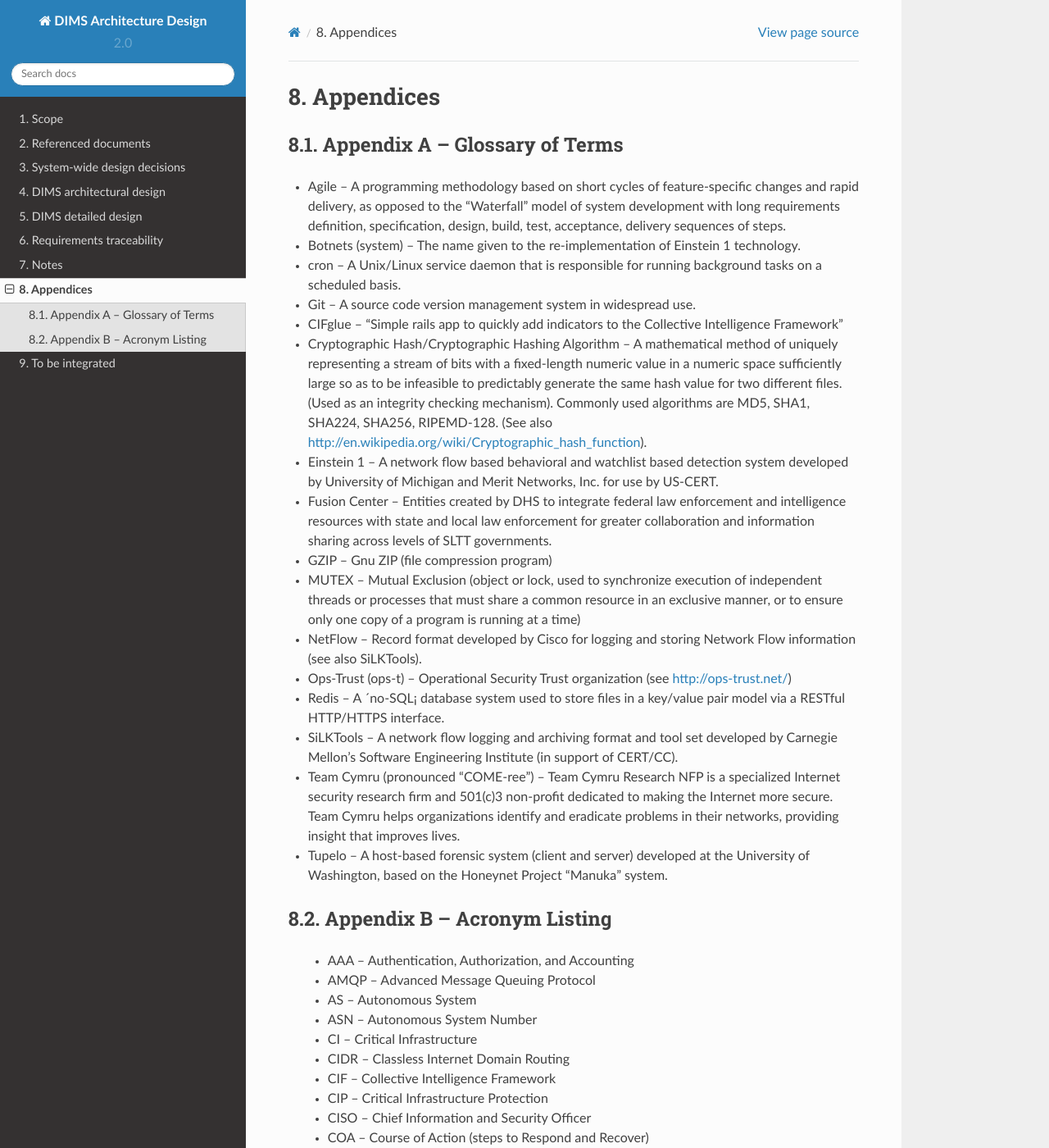
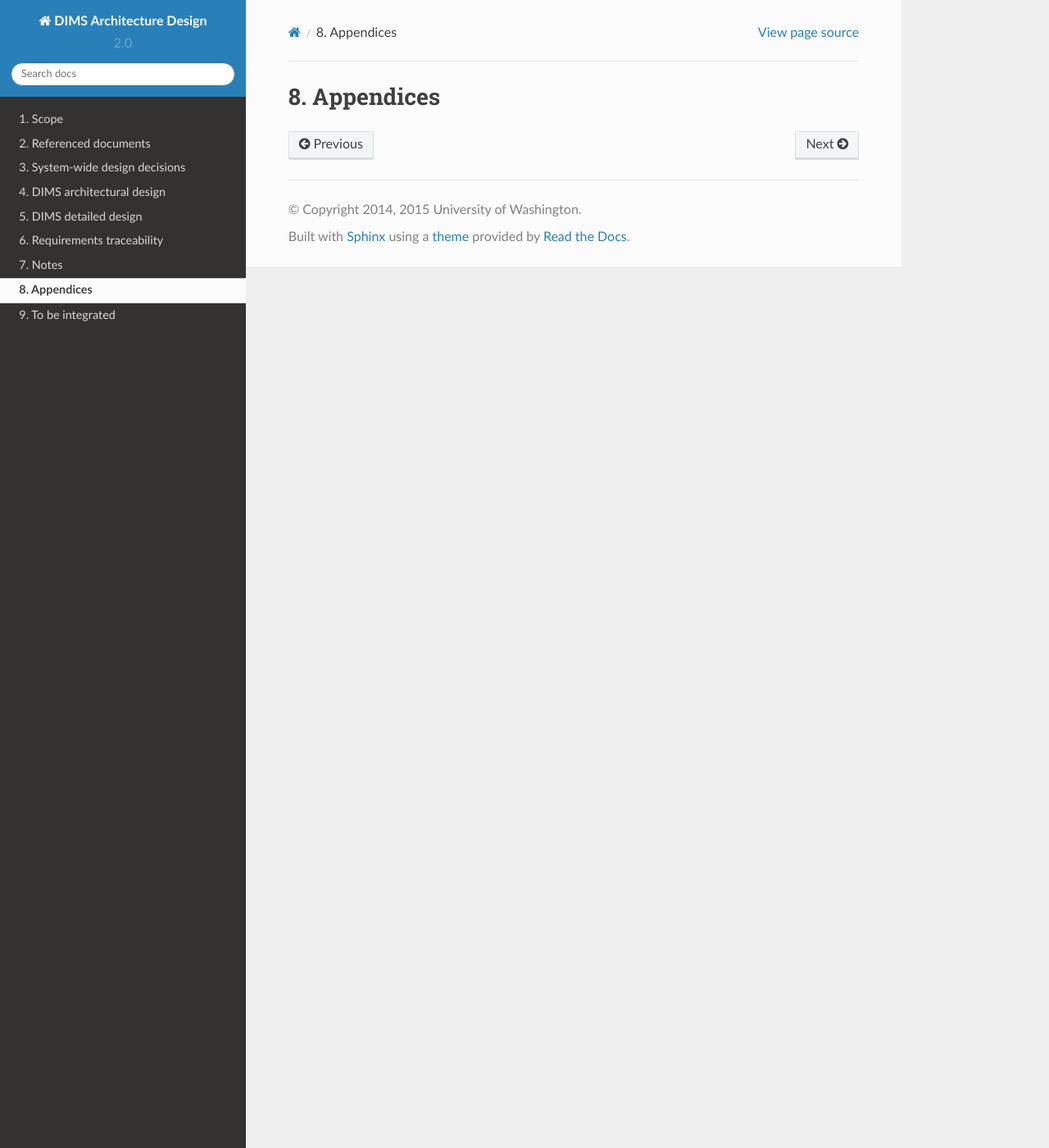
Before and after one commit to uw-dims/dims-ad, a Sphinx documentation site: the page built from source/appendices.rst, in a window 1280 px wide and 1400 px high. Shown: the whole window at 82% size. Built offline with Sphinx 7.4.7 and the Read the Docs theme 2.0.0, drawn with Linux system fonts in a browser that asks for light colours; some of the changed text lies outside the part shown.

Commit message:
Glossary and Acronyms were moved to Notes (like other docs)

```diff
--- a/source/appendices.rst
+++ b/source/appendices.rst
@@ -3,123 +3,3 @@ Appendices
 ==========
 
 .. appendices:
-
-Appendix A – Glossary of Terms
-------------------------------
-
-* Agile – A programming methodology based on short cycles of
-  feature-specific changes and rapid delivery, as opposed to the
-  "Waterfall" model of system development with long requirements
-  definition, specification, design, build, test, acceptance, delivery
-  sequences of steps.
-
-* Botnets (system) – The name given to the re-implementation of
-  Einstein 1 technology.
-
-* cron – A Unix/Linux service daemon that is responsible for running
-  background tasks on a scheduled basis.
-
-* Git – A source code version management system in widespread use.
-
-* CIFglue – "Simple rails app to quickly add indicators to the
-  Collective Intelligence Framework"
-
-* Cryptographic Hash/Cryptographic Hashing Algorithm – A mathematical
-  method of uniquely representing a stream of bits with a fixed-length
-  numeric value in a numeric space sufficiently large so as to be
-  infeasible to predictably generate the same hash value for two
-  different files. (Used as an integrity checking mechanism). Commonly
-  used algorithms are MD5, SHA1, SHA224, SHA256, RIPEMD-128. (See also
-  http://en.wikipedia.org/wiki/Cryptographic_hash_function).
-
-* Einstein 1 – A network flow based behavioral and watchlist based
-  detection system developed by University of Michigan and Merit
-  Networks, Inc. for use by US-CERT.
-
-* Fusion Center – Entities created by DHS to integrate federal law
-  enforcement and intelligence resources with state and local law
-  enforcement for greater collaboration and information sharing across
-  levels of SLTT governments.
-
-* GZIP – Gnu ZIP (file compression program)
-
-* MUTEX – Mutual Exclusion (object or lock, used to synchronize
-  execution of independent threads or processes that must share a
-  common resource in an exclusive manner, or to ensure only one copy
-  of a program is running at a time)
-
-* NetFlow – Record format developed by Cisco for logging and storing
-  Network Flow information (see also SiLKTools).
-
-* Ops-Trust (ops-t) – Operational Security Trust organization (see
-  http://ops-trust.net/)
-
-* Redis – A ´no-SQL¡ database system used to store files in a
-  key/value pair model via a RESTful HTTP/HTTPS interface.
-
-* SiLKTools – A network flow logging and archiving format and tool set
-  developed by Carnegie Mellon’s Software Engineering Institute (in
-  support of CERT/CC).
-
-* Team Cymru (pronounced "COME-ree") – Team Cymru Research NFP is a
-  specialized Internet security research firm and 501(c)3 non-profit
-  dedicated to making the Internet more secure. Team Cymru helps
-  organizations identify and eradicate problems in their networks,
-  providing insight that improves lives.
-
-* Tupelo – A host-based forensic system (client and server) developed
-  at the University of Washington, based on the Honeynet Project
-  "Manuka" system.
-
-
-Appendix B – Acronym Listing
-----------------------------
-
-  * AAA – Authentication, Authorization, and Accounting
-  * AMQP – Advanced Message Queuing Protocol
-  * AS – Autonomous System
-  * ASN – Autonomous System Number
-  * CI – Critical Infrastructure
-  * CIDR – Classless Internet Domain Routing
-  * CIF – Collective Intelligence Framework
-  * CIP – Critical Infrastructure Protection
-  * CISO – Chief Information and Security Officer
-  * COA – Course of Action (steps to Respond and Recover)
-  * CONOPS – Concept of Operations
-  * CRADA – Cooperative Research and Development Agreement
-  * CSIRT – Computer Security Incident Response Team
-  * CSV – Comma-separated Value (a semi-structured file format)
-  * DIMS – Distributed Incident Management System
-  * DNS – Domain Name System
-  * DoS – Denial of Service
-  * DDoS – Distributed Denial of Service
-  * EO – Executive Order
-  * HSPD – Homeland Security Presidential Directive
-  * ICT – Information and Communication Technology
-  * IOC – Indicators of Compromise
-  * IP – Internet Protocol (TCP and UDP are examples of Internet Protocols)
-  * IRC – Internet Relay Chat (an instant messaging system)
-  * JSON – JavaScript Object Notation
-  * MAPP – Microsoft Active Protections Program
-  * MNS – Mission Needs Statement
-  * NCFTA – National Cyber-Forensics & Training Alliance
-  * NTP – Network Time Protocol (a service exploited to perform reflected/amplified DDoS attacks by spoofing the source address of requests, where the much larger responses flood the victim)
-  * OODA – Observe, Orient, Decide, and Act (also known as the "Boyd Cycle")
-  * PPD – Presidential Policy Directive
-  * PRISEM – Public Regional Information Security Event Management
-  * RBAC – Role Based Access Control
-  * RESTful – Representational State Transfer web service API
-  * RPC – Remote Procedure Call
-  * SCADA – Supervisory Control and Data Acquisition
-  * SIEM – Security Information Event Management (sometimes referred to as Security Event Information Management, Security Event Monitoring, causing some to pronounce it as "sim-sem".)
-  * SLTT – State, Local, Territorial, and Tribal (classification of non-federal government entities)
-  * SOC – Security Operations Center
-  * SoD – Security on Demand (PRISEM project support vendor)
-  * SSH – Secure Shell
-  * STIX – Structure Threat Information Expression. A standard for information exchange developed by MITRE in support of DHS US-CERT.
-  * TAXII – Trusted Automated Exchange of Indicator Information
-  * TCP – Transmission Control Protocol (one of the Internet Protocols)
-  * TLP – Traffic Light Protocol
-  * TTP – Tools, Tactics, and Procedures
-  * UC – Use Case
-  * UDP – Unreliable Datagram Protocol (one of the Internet Protocols)
```
